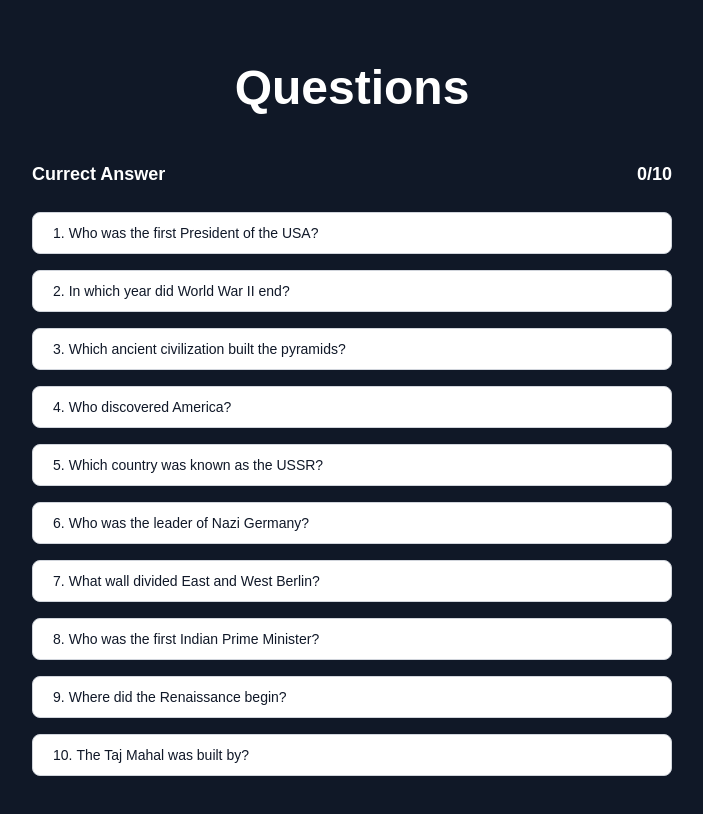
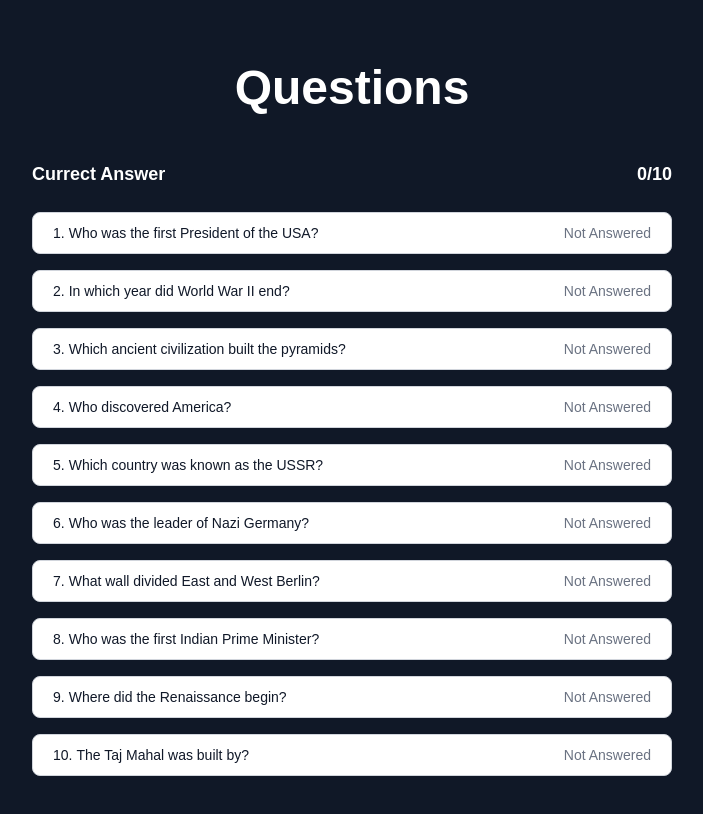
Before and after one commit to anuprajvarma/micro-quizz, a Next.js app: page /quizzes/history in a window 1280 px wide. Shown: the top 814 px of the page, without its empty margins (288-991 px from the left). Built offline with nearby package versions, Linux system fonts and the light colour scheme.

Commit message:
changes: make qustion button disable if answred

```diff
--- a/app/quizzes/[category]/page.tsx
+++ b/app/quizzes/[category]/page.tsx
@@ -1,22 +1,24 @@
 "use client";
-import Link from "next/link";
+
 import { allQuizzes } from "@/data/dummuyData";
 import { useSelector } from "react-redux";
 import { RootState } from "../../../redux/store";
-import { useParams } from "next/navigation";
+import { useParams, useRouter } from "next/navigation";
 // interface Props {
 //   params: Promise<{ category: string }>;
 // }
 
 const Page = () => {
   const params = useParams();
+  const router = useRouter();
   const { category } = params;
   //   const { category } = await props.params;
 
   console.log("Category:", category);
 
+  const questions = useSelector((state: RootState) => state.Questions);
   const score = useSelector((state: RootState) => state.Score);
-
+  console.log("Questions:", questions);
   const selectedQuiz = allQuizzes.find(
     (quiz) => quiz.category.toLowerCase() === category
   );
@@ -37,14 +39,23 @@ const Page = () => {
           <div className="flex flex-col gap-2 w-[40rem]">
             {selectedQuiz ? (
               selectedQuiz.questions.map((question, index) => (
-                <Link
+                <button
+                  disabled={questions.some((q) => q.id === question.id)}
                   key={question.id}
-                  href={`/quiz/${question.id}`}
-                  className="text-gray-900 w-full flex gap-1 bg-white border border-gray-300 focus:outline-none hover:bg-gray-100 focus:ring-4 focus:ring-gray-100 font-medium rounded-lg text-sm px-5 py-2.5 me-2 mb-2 dark:bg-gray-800 dark:text-white dark:border-gray-600 dark:hover:bg-gray-700 dark:hover:border-gray-600 dark:focus:ring-gray-700"
+                  onClick={() => router.push(`/quiz/${question.id}`)}
+                  //   href={`/quiz/${question.id}`}
+                  className="text-gray-900 w-full flex justify-between bg-white border border-gray-300 focus:outline-none hover:bg-gray-100 focus:ring-4 focus:ring-gray-100 font-medium rounded-lg text-sm px-5 py-2.5 me-2 mb-2 dark:bg-gray-800 dark:text-white dark:border-gray-600 dark:hover:bg-gray-700 dark:hover:border-gray-600 dark:focus:ring-gray-700"
                 >
-                  <p>{index + 1}.</p>
-                  <p>{question.question}</p>
-                </Link>
+                  <div className="flex gap-1">
+                    <p>{index + 1}.</p>
+                    <p>{question.question}</p>
+                  </div>
+                  <p className="text-gray-500">
+                    {questions.some((q) => q.id === question.id)
+                      ? "Answered"
+                      : "Not Answered"}
+                  </p>
+                </button>
               ))
             ) : (
               <p className="text-white text-center">No questions found.</p>
```
